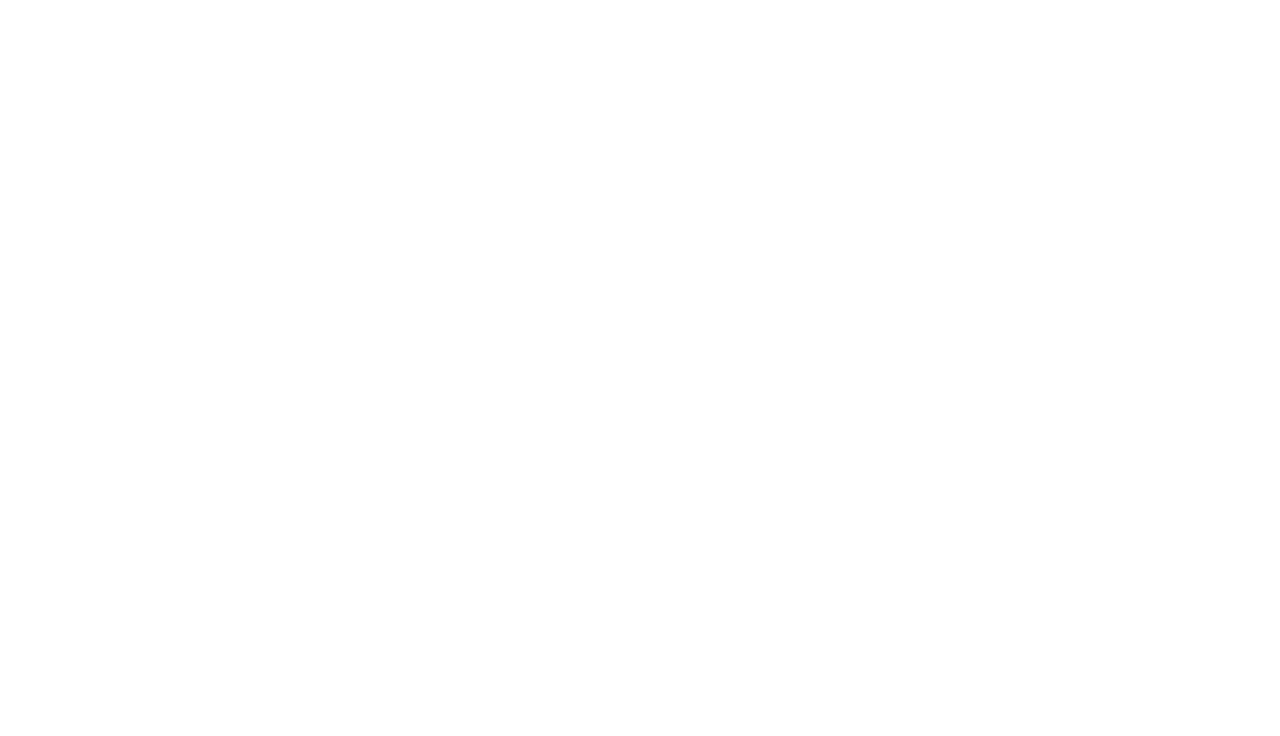
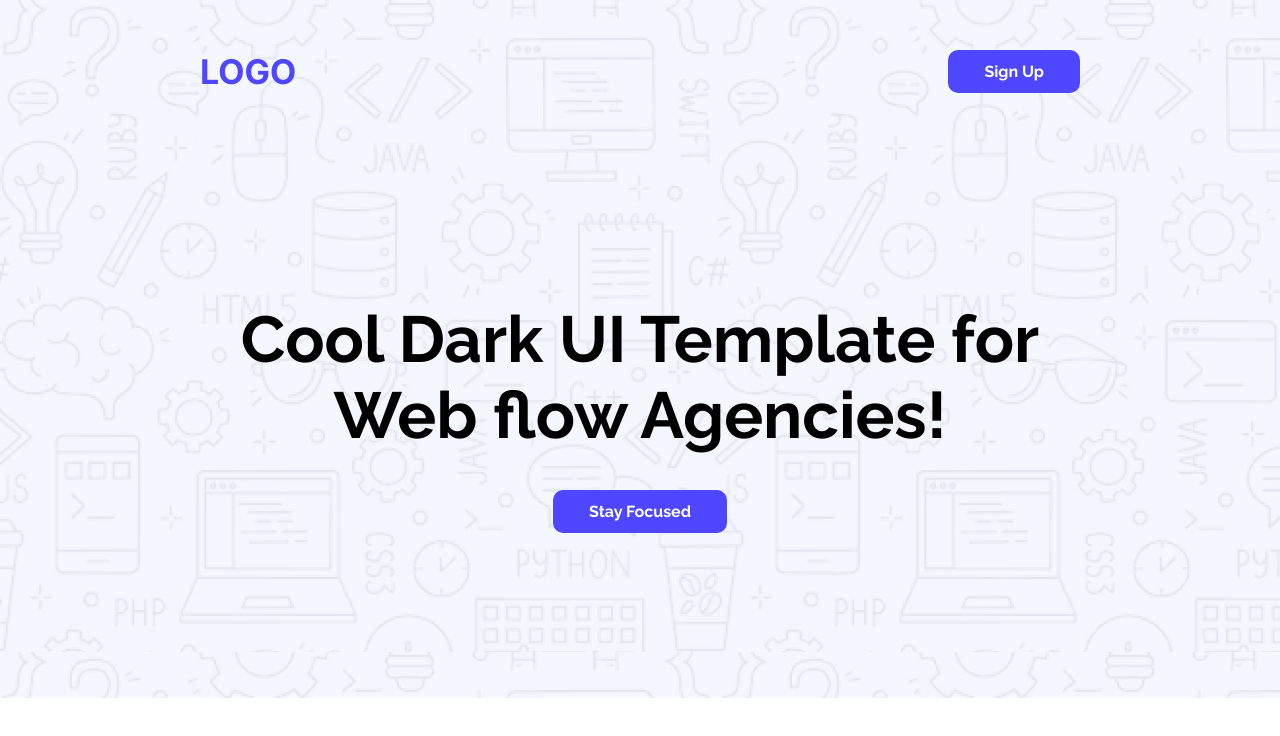
Before and after one commit to pbnhamza/assignment-1, a plain HTML site: page index.html in a window 1280 px wide. Drawn offline with Linux system fonts and the light colour scheme.

Commit message:
my first commit

```diff
--- a/index.html
+++ b/index.html
@@ -8,6 +8,22 @@
 
 </head>
 <body>
+    <header class="bg-image">
+        <section class="nav-bar">
+            <h1 class="web-name">LOGO</h1>
+                <button class="btn-1">Sign Up</button>
+        </section>
+        <section class="banner">
+                <h1 class="banner-heading">Cool Dark UI Template for<br>Web flow Agencies!</h1>
+                <button class="btn-2">Stay Focused</button>
+        </section>
+    </header>
+    <main>
+
+    </main>
+    <footer>
+
+    </footer>
 
 </body>
 </html>
--- a/style/style.css
+++ b/style/style.css
@@ -0,0 +1,70 @@
+@import url('https://fonts.googleapis.com/css2?family=Inter:ital,opsz,wght@0,14..32,100..900;1,14..32,100..900&display=swap');
+
+@import url('https://fonts.googleapis.com/css2?family=Raleway:ital,wght@0,100..900;1,100..900&display=swap');
+
+.inter-font {
+  font-family: "Inter";
+}
+.raleway-font {
+  font-family: "Raleway";
+}
+*{
+    margin: 0;
+    padding: 0;
+}
+/* navbar section sheared */
+.bg-image{
+    background-image: url('../assets/Hero-bg.png');
+    max-width: 1440px;
+    height: 698px;
+    margin: 0 auto;
+}
+.nav-bar{
+    display: flex;
+    justify-content: space-between;
+    align-items: center;
+    padding: 50px;
+}
+.web-name{
+    font-family: "Inter";
+    font-size: 34px;
+    color: #4E47FF;
+    margin-left: 150px;
+}
+.btn-1{
+    font-family: "Raleway";
+    font-size: 16px;
+    color: white;
+    font-weight: bold;
+    background-color: #4E47FF;
+    padding: 12px 36px;
+    border: none;
+    border-radius: 10px;
+    margin-right: 150px;
+}
+/* Banner section style */
+.banner{
+    text-align: center;
+
+}
+.banner-heading{
+    font-family: "Raleway";
+    font-size: 65px;
+    font-weight: bold;
+    padding-top: 158px;
+    padding-bottom: 37px;
+    text-align: center;
+}
+.btn-2{
+    font-family: "Raleway";
+    font-size: 16px;
+    color: white;
+    font-weight: bold;
+    background-color: #4E47FF;
+    padding: 12px 36px;
+    border: none;
+    border-radius: 10px;
+    margin-right: 150px;
+    margin: 0 auto;
+}
+/* Action Section */
```
